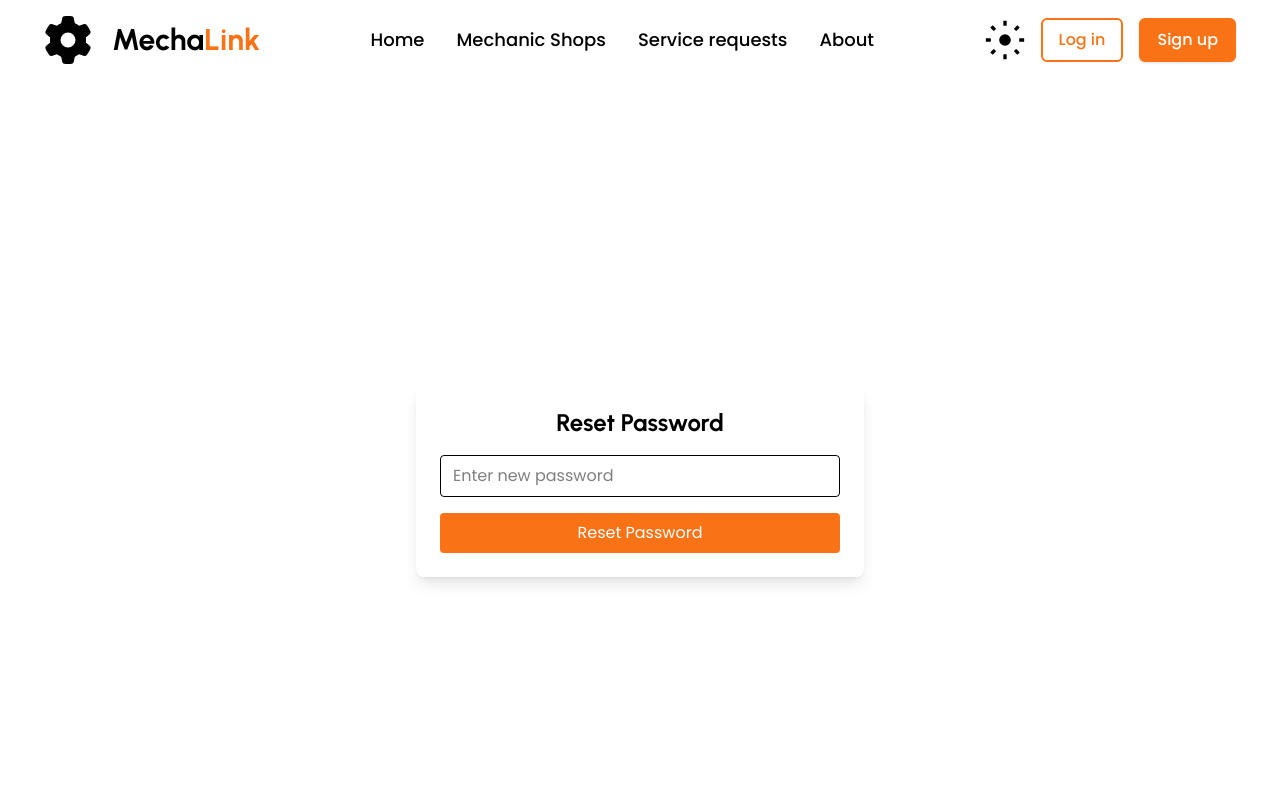
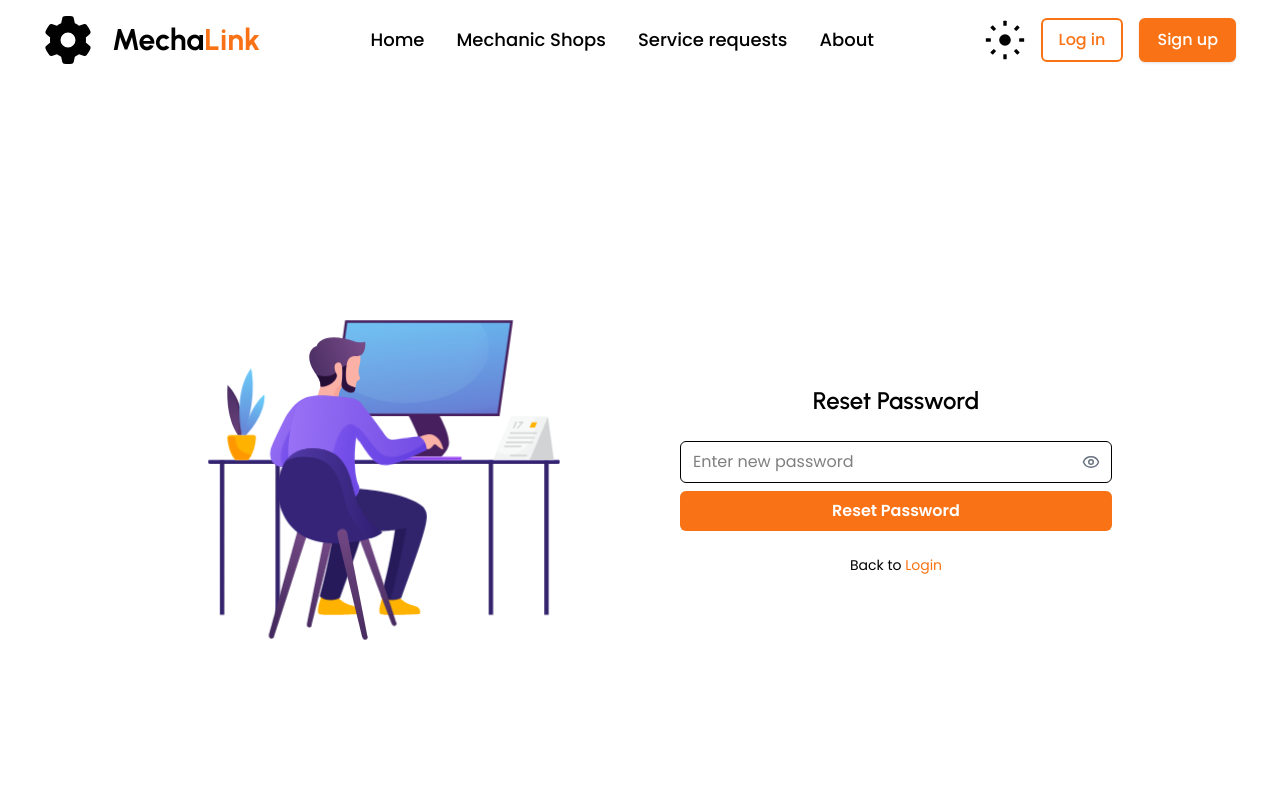
Before and after one commit to Alireja-khan/Mecha-Link, a Next.js app: page /reset-password in a window 1280 px wide. Shown: the top 800 px of the page. Built offline with nearby package versions, Linux system fonts and the light colour scheme; no server answers.

Commit message:
hide otp

```diff
--- a/src/app/(basic)/layout.js
+++ b/src/app/(basic)/layout.js
@@ -1,3 +1,4 @@
+import { Toaster } from "react-hot-toast";
 import Footer from "../Components/Footer";
 import Header from "../Components/Header";
 
@@ -6,6 +7,7 @@ export default function BasicLayout({ children }) {
     <div className="flex flex-col min-h-screen justify-between">
       <Header></Header>
       {children}
+      <Toaster position="top-center" reverseOrder={false} />
       <Footer></Footer>
     </div>
   );
--- a/src/app/(basic)/otp/OTPForm/OTPForm.jsx
+++ b/src/app/(basic)/otp/OTPForm/OTPForm.jsx
@@ -1,6 +1,6 @@
 "use client";
 
-import React, { useState } from "react";
+import React, { useState, useEffect } from "react";
 import { useRouter } from "next/navigation";
 import Swal from "sweetalert2";
 
@@ -8,9 +8,15 @@ export default function OTPForm() {
   const router = useRouter();
   const [otp, setOtp] = useState("");
   const [loading, setLoading] = useState(false);
+  const [email, setEmail] = useState("");
 
-  // ✅ extract email once
-  const email = new URLSearchParams(window.location.search).get("email");
+  // ✅ safely extract email (avoid window error on SSR)
+  useEffect(() => {
+    if (typeof window !== "undefined") {
+      const params = new URLSearchParams(window.location.search);
+      setEmail(params.get("email"));
+    }
+  }, []);
 
   const handleChange = (e) => {
     setOtp(e.target.value.replace(/\D/, ""));
@@ -18,14 +24,37 @@ export default function OTPForm() {
 
   const handleSubmit = async (e) => {
     e.preventDefault();
+    setLoading(true);
+
+    try {
       const res = await fetch("/api/verify-otp", {
         method: "POST",
         headers: { "Content-Type": "application/json" },
         body: JSON.stringify({ email, otp }),
       });
       const data = await res.json();
-    if (data.success) router.push("/login");
-    else alert(data.message);
+
+      if (data.success) {
+        // ✅ Show success alert first
+        await Swal.fire({
+          icon: "success",
+          title: "Registration Successful 🎉",
+          text: "Your email has been verified. You can now log in.",
+          confirmButtonColor: "#3085d6",
+          confirmButtonText: "Go to Login",
+        });
+
+        // ✅ Redirect after user clicks confirm
+        router.push("/login");
+      } else {
+        Swal.fire("Invalid OTP", data.message || "Please try again", "error");
+      }
+    } catch (error) {
+      console.error(error);
+      Swal.fire("Error", "Something went wrong. Try again.", "error");
+    } finally {
+      setLoading(false);
+    }
   };
 
   const handleResend = async () => {
@@ -41,7 +70,6 @@ export default function OTPForm() {
       Swal.fire("Failed", "Could not send OTP", "error");
     }
   };
-
 
   return (
     <form onSubmit={handleSubmit}>
@@ -70,7 +98,7 @@ export default function OTPForm() {
         <button
           type="button"
           className="text-primary hover:underline cursor-pointer"
-            onClick={() => handleResend()}
+          onClick={handleResend}
         >
           Resend OTP
         </button>
--- a/src/app/(basic)/register/components/RegisterFrom.jsx
+++ b/src/app/(basic)/register/components/RegisterFrom.jsx
@@ -1,16 +1,18 @@
 "use client";
-import {useRouter} from "next/navigation";
-import React, {useState} from "react";
+import { useRouter } from "next/navigation";
+import React, { useState } from "react";
 import SocialLogin from "../../login/components/SocialLogin";
-import {uploadImageToImgbb} from "@/lib/uploadImgbb";
-import {Eye, EyeOff} from "lucide-react";
+import { uploadImageToImgbb } from "@/lib/uploadImgbb";
+import { Eye, EyeOff } from "lucide-react";
 import Link from "next/link";
-import Swal from "sweetalert2";
+import toast from "react-hot-toast";
 
 export default function RegisterFrom() {
   const router = useRouter();
   const [profileImage, setProfileImage] = useState(null);
   const [showPassword, setShowPassword] = useState(false);
+  const [loading, setLoading] = useState(false);
+  const [passwordError, setPasswordError] = useState("");
 
   const handleImageUpload = async (e) => {
     const image = e.target.files[0];
@@ -20,6 +22,9 @@ export default function RegisterFrom() {
 
   const handleSubmit = async (e) => {
     e.preventDefault();
+    setLoading(true);
+    setPasswordError("");
+
     const form = e.target;
     const formData = new FormData(form);
     const formObj = Object.fromEntries(formData.entries());
@@ -28,40 +33,52 @@ export default function RegisterFrom() {
     formObj.role = "user";
     formObj.loginAttempts = 0;
     formObj.lockUntil = null;
+
+    const passwordRegex =
+      /^(?=.*[a-z])(?=.*[A-Z])(?=.*\d)(?=.*[@$!%*?&])[A-Za-z\d@$!%*?&]{8,}$/;
+
+    if (!passwordRegex.test(formObj.password)) {
+      setLoading(false);
+      setPasswordError(
+        "Password must be at least 8 characters, include uppercase, lowercase, number and special character"
+      );
+      return;
+    }
+
+    try {
       const response = await fetch("/api/users", {
         method: "POST",
-      headers: {
-        "Content-Type": "application/json",
-      },
+        headers: { "Content-Type": "application/json" },
         body: JSON.stringify(formObj),
       });
+
       const data = await response.json();
+
       if (data.insertedId) {
-      Swal.fire({
-        icon: "success",
-        title: "Registration successful",
-        text: "Please verify your email with OTP",
-      });
-
-      // send OTP right after registration
+        // send OTP
         await fetch("/api/send-otp", {
           method: "POST",
           headers: { "Content-Type": "application/json" },
           body: JSON.stringify({ email: formObj.email }),
         });
 
-      // redirect to OTP page with email param
+        toast.success("OTP send on your mail");
+
         router.push(`/otp?email=${formObj.email}`);
-    } else if (!data.success) {
-      Swal.fire({
-        icon: "error",
-        title: "Registration failed",
-        text: data.message,
-      });
+      } else {
+        setLoading(false);
+        setPasswordError(data.message || "Registration failed. Try again.");
+      }
+    } catch (err) {
+      console.error(err);
+      setLoading(false);
+      setPasswordError("Something went wrong. Please try again.");
     }
   };
+
   return (
     <form onSubmit={handleSubmit}>
+      {/* Profile image upload */}
       <div className="mb-4">
         <label htmlFor="imageInput">
           <div className="flex items-center justify-center mt-2 gap-2">
@@ -91,31 +108,36 @@ export default function RegisterFrom() {
         />
       </div>
 
+      {/* Name */}
       <div>
         <input
           type="text"
           name="name"
           placeholder="Your name"
           className="w-full border rounded-md px-3 py-2 outline-none focus:ring-1 mb-4"
+          required
         />
       </div>
 
+      {/* Email */}
       <div>
         <input
           type="email"
           name="email"
           placeholder="Your email"
           className="w-full border rounded-md px-3 py-2 outline-none focus:ring-1 mb-4"
+          required
         />
       </div>
 
-      {/* Password field with toggle */}
-      <div className="relative mb-4">
+      {/* Password with toggle */}
+      <div className="relative mb-1">
         <input
           type={showPassword ? "text" : "password"}
           name="password"
           placeholder="Password"
           className="w-full border rounded-md px-3 py-2 outline-none focus:ring-1 pr-10"
+          required
         />
         <button
           type="button"
@@ -126,11 +148,20 @@ export default function RegisterFrom() {
         </button>
       </div>
 
+      {/* Password Error */}
+      {passwordError && (
+        <p className="text-red-500 text-sm mb-3">{passwordError}</p>
+      )}
+
+      {/* Submit button */}
       <button
         type="submit"
-        className="w-full bg-primary text-white font-semibold py-2 rounded-md transition cursor-pointer mb-4"
+        disabled={loading}
+        className={`w-full bg-primary text-white font-semibold py-2 rounded-md transition cursor-pointer mb-4 mt-3 ${
+          loading ? "opacity-70 cursor-not-allowed" : ""
+        }`}
       >
-        Sign Up
+        {loading ? "Processing..." : "Sign Up"}
       </button>
 
       <p className="text-center">Or Sign Up With</p>
--- a/src/app/(basic)/reset-password/page.jsx
+++ b/src/app/(basic)/reset-password/page.jsx
@@ -1,27 +1,41 @@
 "use client";
-
-import { useState } from "react";
 import { useRouter, useSearchParams } from "next/navigation";
+import React, { useState } from "react";
 import Swal from "sweetalert2";
+import Link from "next/link";
+import Lottie from "lottie-react";
+import resetIllustration from "../../../../public/assets/login/login.json";
+import { Eye, EyeOff } from "lucide-react";
 
 export default function ResetPasswordPage() {
   const router = useRouter();
   const searchParams = useSearchParams();
   const token = searchParams.get("token");
 
-  const [password, setPassword] = useState("");
   const [loading, setLoading] = useState(false);
+  const [showPassword, setShowPassword] = useState(false);
+  const [error, setError] = useState("");
 
   const handleSubmit = async (e) => {
     e.preventDefault();
+    const password = e.target.password.value;
 
-    if (!password) {
-      Swal.fire("Error", "Password is required", "error");
+    // ✅ Password validation with regex
+    const passwordRegex =
+      /^(?=.*[a-z])(?=.*[A-Z])(?=.*\d)(?=.*[@$!%*?&])[A-Za-z\d@$!%*?&]{8,}$/;
+
+    if (!passwordRegex.test(password)) {
+      setError(
+        "Password must be at least 8 characters, include uppercase, lowercase, number and special character"
+      );
       return;
     }
 
+    setError(""); // clear error if password is valid
+
+    try {
       setLoading(true);
-    try {
+
       const res = await fetch("/api/reset-password", {
         method: "POST",
         headers: { "Content-Type": "application/json" },
@@ -29,15 +43,22 @@ export default function ResetPasswordPage() {
       });
 
       const data = await res.json();
+
       if (data.success) {
-        Swal.fire("Success", "Password reset successful", "success");
+        Swal.fire({
+          icon: "success",
+          title: "Password reset successful",
+        });
         router.push("/login");
       } else {
-        Swal.fire("Error", data.message, "error");
+        Swal.fire({
+          icon: "error",
+          title: data.message || "Password reset failed",
+        });
       }
-    } catch (err) {
-      console.error(err);
-      Swal.fire("Error", "Something went wrong", "error");
+    } catch (error) {
+      console.error(error);
+      setError("Something went wrong, please try again");
     } finally {
       setLoading(false);
     }
@@ -45,23 +66,60 @@ export default function ResetPasswordPage() {
 
   return (
     <div className="min-h-screen flex items-center justify-center">
-      <form onSubmit={handleSubmit} className="max-w-md w-full p-6 shadow-lg rounded-lg bg-white">
-        <h2 className="text-2xl font-bold mb-4 text-center">Reset Password</h2>
+      <div className="flex max-w-5xl w-full">
+        {/* Left Side Illustration */}
+        <div className="hidden md:flex w-1/2 items-center justify-center p-6">
+          <Lottie
+            animationData={resetIllustration}
+            loop={true}
+            className="w-full h-full max-w-md"
+          />
+        </div>
+
+        {/* Right Side Form */}
+        <div className="w-full md:w-1/2 p-10 flex flex-col justify-center">
+          <h2 className="text-2xl font-semibold mb-6 text-center">
+            Reset Password
+          </h2>
+
+          <form onSubmit={handleSubmit}>
+            <div className="relative mb-2">
               <input
-          type="password"
+                type={showPassword ? "text" : "password"}
+                name="password"
                 placeholder="Enter new password"
-          value={password}
-          onChange={(e) => setPassword(e.target.value)}
-          className="w-full border px-3 py-2 rounded mb-4"
+                className="w-full border rounded-md px-3 py-2 outline-none focus:ring-1 pr-10"
+                required
               />
+              <button
+                type="button"
+                onClick={() => setShowPassword(!showPassword)}
+                className="absolute right-3 top-1/2 -translate-y-1/2 text-gray-500"
+              >
+                {showPassword ? <EyeOff size={18} /> : <Eye size={18} />}
+              </button>
+            </div>
+
+            {/* ❌ Error Message */}
+            {error && <p className="text-red-500 text-sm mb-3">{error}</p>}
+
             <button
               type="submit"
               disabled={loading}
-          className="w-full bg-primary text-white py-2 rounded disabled:opacity-50"
+              className="w-full bg-primary font-semibold text-white py-2 rounded-md transition cursor-pointer mb-4 disabled:opacity-50"
             >
               {loading ? "Resetting..." : "Reset Password"}
             </button>
+
+            <p className="text-center text-sm mt-2">
+              Back to{" "}
+              <Link href="/login" className="text-primary hover:underline">
+                Login
+              </Link>
+            </p>
           </form>
+        </div>
+      </div>
     </div>
   );
 }
```
Also changed, not shown: src/app/api/reset-password/route.js (added, +35 -0 lines), src/app/api/users/route.js (+21 -5 lines). Lines whose indentation alone changed are shown as unchanged.
